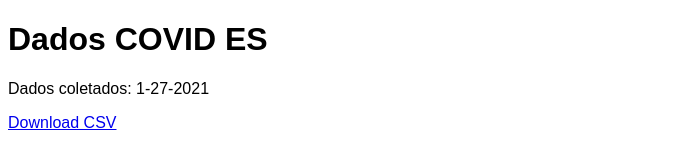
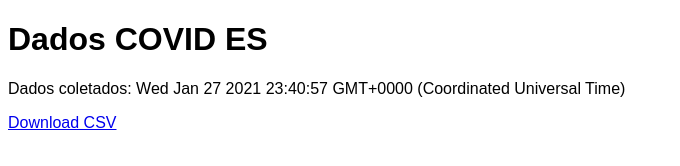
Before and after one commit to marcellalcs/covid-es-data, a website: page csv/index.html in a window 1280 px wide. Shown: the whole page, without its empty margins (0-680 px from the left). Drawn offline with Linux system fonts and the light colour scheme.

Commit message:
shows job execution time

```diff
--- a/csv/index.html
+++ b/csv/index.html
@@ -13,10 +13,9 @@
     <body>
       <h1>Dados COVID ES</h1>
 
-
       <script>
         var today = new Date().toLocaleDateString().split("/").join("-")
-        document.body.innerHTML += `<p>Dados coletados: ${today}</p>`
+        document.body.innerHTML += `<p>Dados coletados: ${Date()}</p>`
         var url = `${today}-ES.csv`
         document.body.innerHTML += `<a href=${url} download='dados-${url}'>Download CSV</a>`;
       </script>
```
